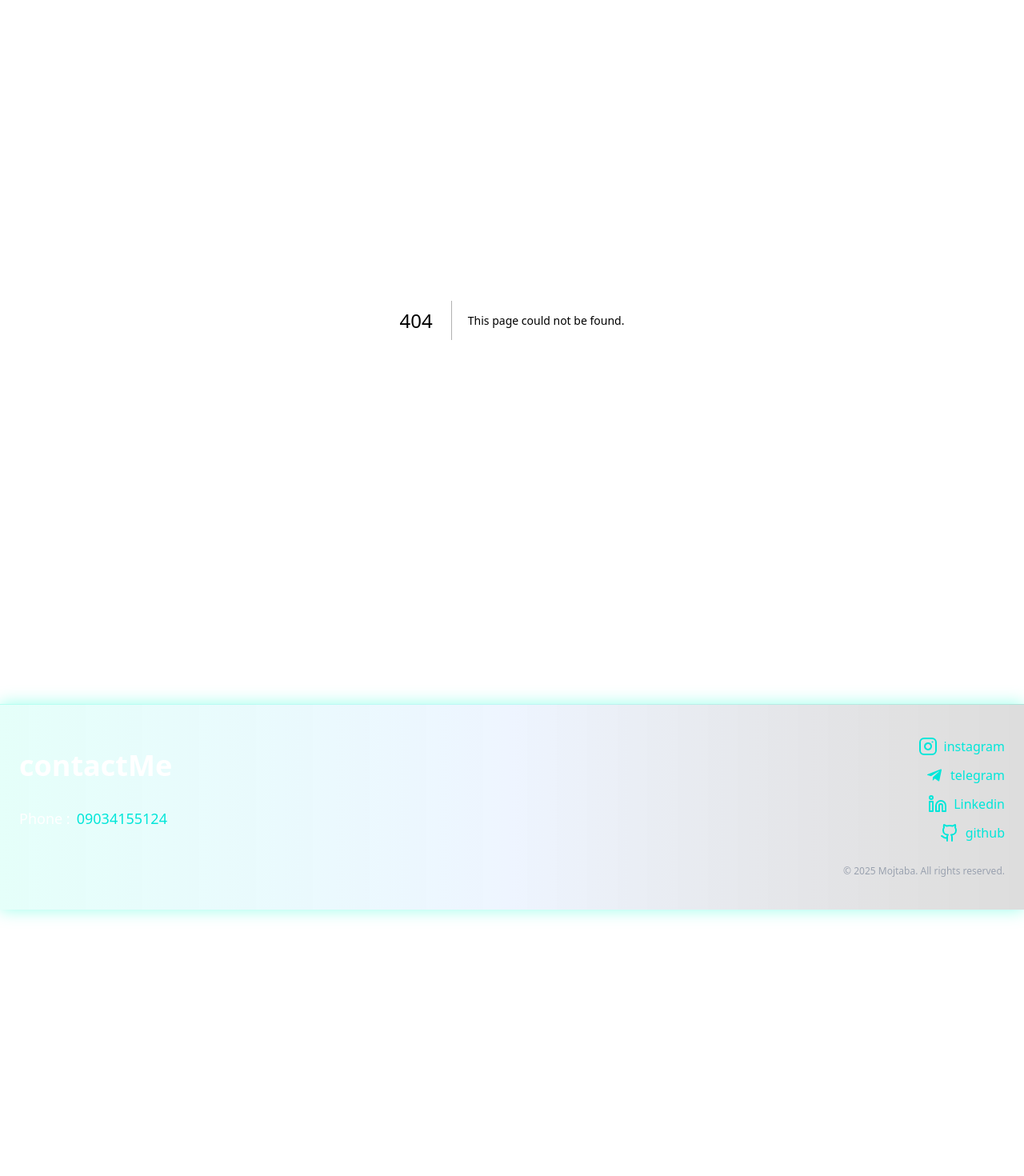
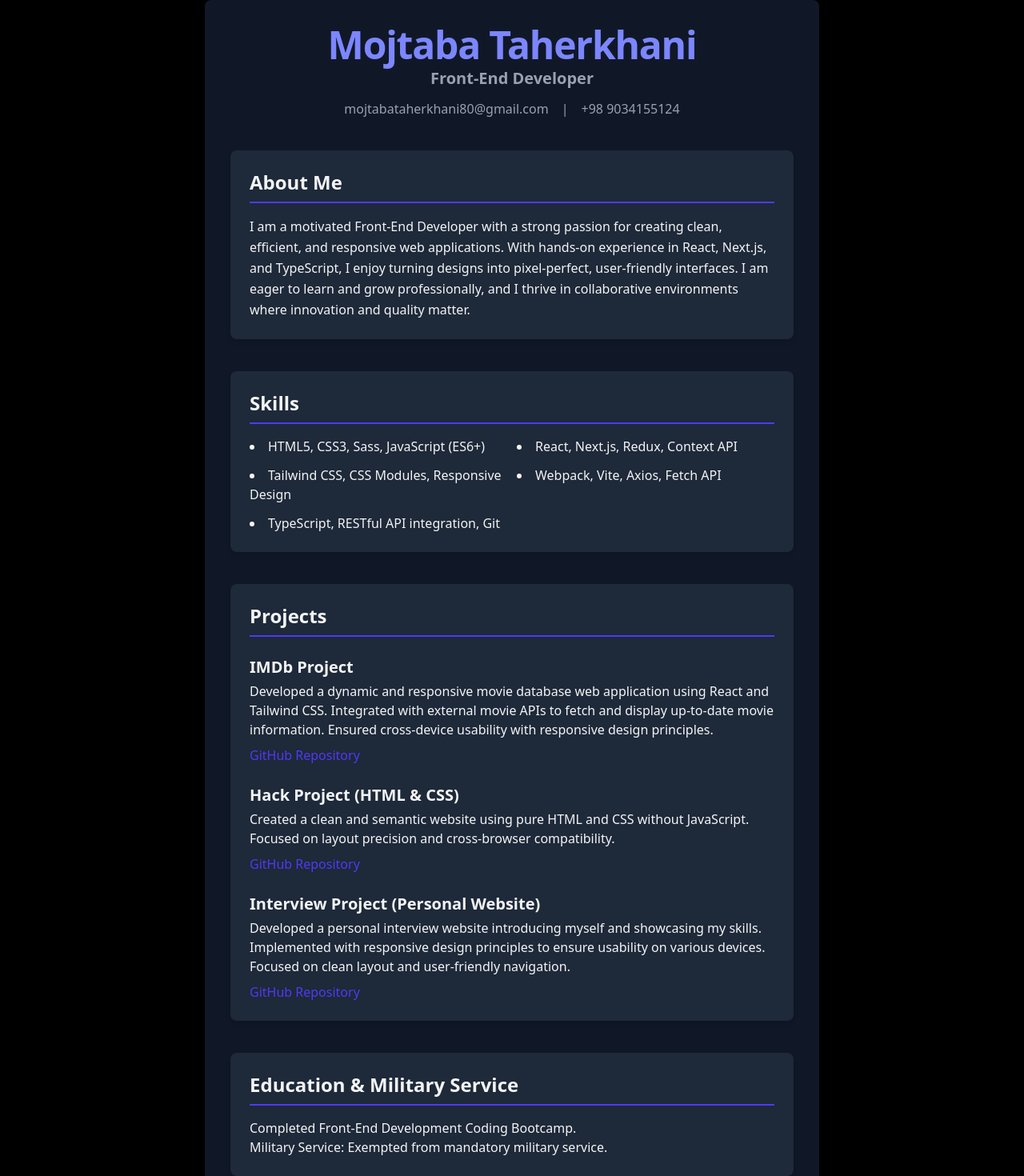
Before and after one commit to mojitaher/myinterview, a Next.js app: page /resume in a window 1280 px wide. Before the commit this address had no page. Shown: the top 1470 px of the page at 80% size. Before the commit the page ends 1137 px from the top, so only its background shows below. Built offline with nearby package versions, Linux system fonts and the light colour scheme.

Commit message:
bugs fixed

```diff
--- a/src/app/footer.tsx
+++ b/src/app/footer.tsx
@@ -6,12 +6,12 @@ export default function Footer() {
   return (
     <footer
       id="contact"
-      className="w-full dark:bg-gradient-to-r dark:from-[#00ffcc1a] dark:via-[#0066ff11] dark:to-[#00000022] dark:backdrop-blur-2xl dark:backdrop-saturate-150 dark:border-t dark:border-[#00ffcc33] dark:text-white  dark:shadow-[0_0_20px_#00ffcc66]  bg-gradient-to-r from-[#e0f7fa] via-[#f5ffff] to-[#ffffff] border-t border-[#00e6d955] text-[#007c91] py-10 mt-20 shadow-[0_0_20px_#00e6d955]"
+      className="w-full dark:bg-gradient-to-r dark:from-[#00ffcc1a] dark:via-[#0066ff11] dark:to-[#00000022] dark:backdrop-blur-2xl dark:backdrop-saturate-150 dark:border-t dark:border-[#00ffcc33] dark:text-white dark:shadow-[0_0_20px_#00ffcc66] bg-gradient-to-r from-[#e0f7fa] via-[#f5ffff] to-[#ffffff] border-t border-[#00e6d955] text-[#007c91] py-10 mt-20 shadow-[0_0_20px_#00e6d955]"
     >
-      <div className="mx-auto flex flex-col md:flex-row items-start justify-between px-6 gap-10">
-        <div className="text-center md:text-left flex flex-col gap-4">
-          <h2 className="text-4xl font-bold my-4">{t("contactMe")}</h2>
-          <span className="inline-flex items-center gap-2 text-lg">
+      <div className="max-w-6xl mx-auto flex flex-col-reverse sm:flex-col md:flex-row items-center md:items-start justify-between px-4 sm:px-6 gap-10 text-center md:text-left">
+        <div className="flex flex-col gap-4 items-center md:items-start">
+          <h2 className="text-3xl sm:text-4xl font-bold">{t("contactMe")}</h2>
+          <span className="inline-flex items-center gap-2 text-base sm:text-lg">
             <p>{t("Phone")} :</p>
             <a
               href="tel:+989034155124"
@@ -22,17 +22,17 @@ export default function Footer() {
           </span>
         </div>
 
-        <div className="flex flex-col items-center md:items-end gap-3 dark:text-white/70">
+        <div className="flex flex-col items-center md:items-end gap-3 text-white/70">
           {socials.map((app, index) => (
             <div
-              className="flex items-center gap-2 dark:hover:text-[#00ffcc] dark:hover:drop-shadow-[0_0_6px_#00ffcc]  text-[#00e6d9] hover:drop-shadow-[0_0_6px_#00ffcc] hover:text-[#034642]  "
+              className="flex items-center gap-2 dark:hover:text-[#00ffcc] dark:hover:drop-shadow-[0_0_6px_#00ffcc] text-[#00e6d9] hover:drop-shadow-[0_0_6px_#00ffcc] hover:text-[#034642] dark:text-white/20"
               key={index}
             >
               {app.svg}
               <Link href={app.link}>{app.name}</Link>
             </div>
           ))}
-          <p className="text-xs text-gray-400 mt-4">
+          <p className="text-xs text-gray-400 mt-4 text-center md:text-right">
             © 2025 Mojtaba. All rights reserved.
           </p>
         </div>
--- a/src/app/header.tsx
+++ b/src/app/header.tsx
@@ -129,7 +129,13 @@ export default function Header() {
       </div>
 
       <div className="absolute top-6 left-6 w-12 h-12 z-50">
-        <Image src="/img/logo.png" alt="logo" fill className="rounded-full" />
+        <Image
+          src="/img/logo.png"
+          alt="logo"
+          fill
+          className="rounded-full"
+          sizes="(max-width: 768px) 100vw, (max-width: 1200px) 50vw, 33vw"
+        />
       </div>
 
       {/* Hero Content */}
--- a/src/app/project/project.tsx
+++ b/src/app/project/project.tsx
@@ -30,32 +30,18 @@ export default function Projects() {
     <>
       <div
         id="projects"
-        className="mt-10 py-10 px-2 dark:bg-gradient-to-b dark:from-[#001f1f] dark:via-[#000000] dark:to-[#001f1f] backdrop-blur-md dark:bg-white/5 dark:border dark:border-white/10 rounded-xl border border-[#3e3c3c] bg-gradient-to-r from-[#e0f7fa] via-[#f5fdff] to-[#ffffff]"
+        className="mt-10 py-10 px-4 sm:px-6 md:px-8 dark:bg-gradient-to-b dark:from-[#001f1f] dark:via-[#000000] dark:to-[#001f1f] backdrop-blur-md dark:bg-white/5 dark:border dark:border-white/10 rounded-xl border border-[#3e3c3c] bg-gradient-to-r from-[#e0f7fa] via-[#f5fdff] to-[#ffffff]"
       >
-        <div className="flex justify-between">
-          <h1 className="text-4xl font-bold dark:text-[#00ffcc] drop-shadow-[0_0_10px_#00ffcc] p-4">
+        <div className="flex flex-col md:flex-row justify-between items-center">
+          <h1 className="text-3xl sm:text-4xl font-bold dark:text-[#00ffcc] drop-shadow-[0_0_10px_#00ffcc] p-4">
             {`${t("project")}(imdb)`}
           </h1>
-          <button
-            className="
-          bg-gradient-to-r from-green-400 via-emerald-500 to-teal-300
-          rounded-2xl
-      transition-transform
-      duration-500
-      ease-in-out
-      hover:-translate-y-2
-      hover:translate-x-2
-      hover:scale-105
-      drop-shadow-lg
-      hover:drop-shadow-green-300
-
-    "
-          >
+          <button className="bg-gradient-to-r from-green-400 via-emerald-500 to-teal-300 rounded-2xl transition-transform duration-500 ease-in-out hover:-translate-y-2 hover:translate-x-2 hover:scale-105 drop-shadow-lg hover:drop-shadow-green-300">
             <a
               href="https://github.com/mojitaher/IMDB"
               target="_blank"
               rel="noopener noreferrer"
-              className="text-white text-4xl p-4 flex items-center gap-2"
+              className="text-white text-2xl sm:text-4xl p-4 flex items-center gap-2"
             >
               <GithubIcon size={30} />
               github
@@ -68,31 +54,18 @@ export default function Projects() {
         <ProjectCard image={img3} text={text3} reverse={false} />
         <ProjectCard image={img4} text={text4} reverse={true} />
       </div>
-      <div className="mt-10 py-10 px-2 dark:bg-gradient-to-b dark:from-[#001f1f] dark:via-[#000000] dark:to-[#001f1f] backdrop-blur-md dark:bg-white/5 dark:border dark:border-white/10 rounded-xl border border-[#3e3c3c] bg-gradient-to-r from-[#e0f7fa] via-[#f5fdff] to-[#ffffff]">
-        <div className="flex justify-between">
-          <h1 className="text-4xl font-bold dark:text-[#00ffcc] drop-shadow-[0_0_10px_#00ffcc] p-4">
+
+      <div className="mt-10 py-10 px-4 sm:px-6 md:px-8 dark:bg-gradient-to-b dark:from-[#001f1f] dark:via-[#000000] dark:to-[#001f1f] backdrop-blur-md dark:bg-white/5 dark:border dark:border-white/10 rounded-xl border border-[#3e3c3c] bg-gradient-to-r from-[#e0f7fa] via-[#f5fdff] to-[#ffffff]">
+        <div className="flex flex-col md:flex-row justify-between items-center">
+          <h1 className="text-3xl sm:text-4xl font-bold dark:text-[#00ffcc] drop-shadow-[0_0_10px_#00ffcc] p-4">
             {`${t("project")}(hack)`}
           </h1>
-          <button
-            className="
-          bg-gradient-to-r from-green-400 via-emerald-500 to-teal-300
-          rounded-2xl
-      transition-transform
-      duration-500
-      ease-in-out
-      hover:-translate-y-2
-      hover:translate-x-2
-      hover:scale-105
-      drop-shadow-lg
-      hover:drop-shadow-green-300
-
-    "
-          >
+          <button className="bg-gradient-to-r from-green-400 via-emerald-500 to-teal-300 rounded-2xl transition-transform duration-500 ease-in-out hover:-translate-y-2 hover:translate-x-2 hover:scale-105 drop-shadow-lg hover:drop-shadow-green-300">
             <a
               href="https://github.com/mojitaher/hacker"
               target="_blank"
               rel="noopener noreferrer"
-              className="text-white text-4xl p-4 flex items-center gap-2"
+              className="text-white text-2xl sm:text-4xl p-4 flex items-center gap-2"
             >
               <GithubIcon size={30} />
               github
@@ -105,25 +78,30 @@ export default function Projects() {
         <ProjectCard image={hack3} text={hackText3} reverse={false} />
         <ProjectCard image={hack4} text={hackText4} reverse={true} />
       </div>
-      <div className="mt-10 py-10">
-        <h2 className="text-4xl font-bold dark:text-[#00ffcc] drop-shadow-[0_0_10px_#00ffcc] p-4">
+
+      <div className="mt-10 py-10 px-4 sm:px-6 md:px-8">
+        <h2 className="text-3xl sm:text-4xl font-bold dark:text-[#00ffcc] drop-shadow-[0_0_10px_#00ffcc] p-4">
           {`${t("upcomming")}(todolist ,marketing)`}
         </h2>
-        <div className="flex justify-center items-center mt-10 gap-[10%] ">
+        <div className=" flex flex-col md:flex-row justify-center items-center mt-10 gap-8 md:gap-[10%]">
+          <div className="relative w-[400px] h-[300px]">
             <Image
               src={demo}
               alt="demo"
-            width={400}
-            height={300}
-            className=" rounded-3xl shadow-orange-300 dark:shadow-[#00ffcc] shadow-xl"
+              fill
+              sizes="(max-width: 768px) 100vw, 400px"
+              className="object-cover rounded-3xl shadow-orange-300 dark:shadow-[#00ffcc] shadow-xl"
             />
+          </div>
+          <div className="relative w-[400px] h-[300px]">
             <Image
               src={demo2}
               alt="demo"
-            width={400}
-            height={300}
-            className=" rounded-3xl shadow-orange-300 dark:shadow-[#00ffcc]  shadow-xl"
+              fill
+              sizes="(max-width: 768px) 100vw, 400px"
+              className="object-cover rounded-3xl shadow-orange-300 dark:shadow-[#00ffcc] shadow-xl"
             />
+          </div>
         </div>
       </div>
     </>
--- a/src/app/project/projectCards.tsx
+++ b/src/app/project/projectCards.tsx
@@ -36,6 +36,7 @@ export default function ProjectCard({ image, text, reverse }: props) {
           alt="logo"
           placeholder="blur"
           fill
+          sizes="(max-width: 768px) 100vw, (max-width: 1200px) 50vw, 33vw"
           className={`object-cover rounded-lg transition-all duration-[1000ms] ${
             loaded ? "blur-0 " : "blur-md "
           }`}
--- /dev/null
+++ b/src/app/resume/page.tsx
@@ -0,0 +1,132 @@
+export default function Resume() {
+  return (
+    <div className="max-w-3xl mx-auto p-8 bg-gray-50 dark:bg-gray-900 rounded-lg shadow-lg font-sans text-gray-800 dark:text-gray-100">
+      {/* Header */}
+      <header className="mb-10 text-center">
+        <h1 className="text-5xl font-extrabold tracking-tight mb-1 text-indigo-700 dark:text-indigo-400">
+          Mojtaba Taherkhani
+        </h1>
+        <p className="text-xl font-semibold text-gray-600 dark:text-gray-400">
+          Front-End Developer
+        </p>
+        <div className="mt-3 text-gray-600 dark:text-gray-400 space-x-4">
+          <a
+            href="mailto:mojtabataherkhani80@gmail.com"
+            className="hover:underline"
+          >
+            mojtabataherkhani80@gmail.com
+          </a>
+          <span>|</span>
+          <a href="tel:+989034155124" className="hover:underline">
+            +98 9034155124
+          </a>
+        </div>
+      </header>
+
+      {/* About Me */}
+      <section className="mb-10 p-6 bg-white dark:bg-gray-800 rounded-lg shadow-md">
+        <h2 className="text-2xl font-semibold border-b-2 border-indigo-600 pb-2 mb-4">
+          About Me
+        </h2>
+        <p className="leading-relaxed">
+          I am a motivated Front-End Developer with a strong passion for
+          creating clean, efficient, and responsive web applications. With
+          hands-on experience in React, Next.js, and TypeScript, I enjoy turning
+          designs into pixel-perfect, user-friendly interfaces. I am eager to
+          learn and grow professionally, and I thrive in collaborative
+          environments where innovation and quality matter.
+        </p>
+      </section>
+
+      {/* Skills */}
+      <section className="mb-10 p-6 bg-white dark:bg-gray-800 rounded-lg shadow-md">
+        <h2 className="text-2xl font-semibold border-b-2 border-indigo-600 pb-2 mb-4">
+          Skills
+        </h2>
+        <ul className="grid grid-cols-1 sm:grid-cols-2 gap-3 list-disc list-inside">
+          <li>HTML5, CSS3, Sass, JavaScript (ES6+)</li>
+          <li>React, Next.js, Redux, Context API</li>
+          <li>Tailwind CSS, CSS Modules, Responsive Design</li>
+          <li>Webpack, Vite, Axios, Fetch API</li>
+          <li>TypeScript, RESTful API integration, Git</li>
+        </ul>
+      </section>
+
+      {/* Projects */}
+      <section className="mb-10 p-6 bg-white dark:bg-gray-800 rounded-lg shadow-md">
+        <h2 className="text-2xl font-semibold border-b-2 border-indigo-600 pb-2 mb-6">
+          Projects
+        </h2>
+
+        <div className="mb-6">
+          <h3 className="text-xl font-semibold mb-1">IMDb Project</h3>
+          <p className="mb-2">
+            Developed a dynamic and responsive movie database web application
+            using React and Tailwind CSS. Integrated with external movie APIs to
+            fetch and display up-to-date movie information. Ensured cross-device
+            usability with responsive design principles.
+          </p>
+          <a
+            href="https://github.com/mojitaher/IMDB.git"
+            target="_blank"
+            rel="noopener noreferrer"
+            className="text-indigo-600 hover:underline"
+          >
+            GitHub Repository
+          </a>
+        </div>
+
+        <div className="mb-6">
+          <h3 className="text-xl font-semibold mb-1">
+            Hack Project (HTML & CSS)
+          </h3>
+          <p className="mb-2">
+            Created a clean and semantic website using pure HTML and CSS without
+            JavaScript. Focused on layout precision and cross-browser
+            compatibility.
+          </p>
+          <a
+            href="https://github.com/mojitaher/hacker.git"
+            target="_blank"
+            rel="noopener noreferrer"
+            className="text-indigo-600 hover:underline"
+          >
+            GitHub Repository
+          </a>
+        </div>
+
+        <div>
+          <h3 className="text-xl font-semibold mb-1">
+            Interview Project (Personal Website)
+          </h3>
+          <p className="mb-2">
+            Developed a personal interview website introducing myself and
+            showcasing my skills. Implemented with responsive design principles
+            to ensure usability on various devices. Focused on clean layout and
+            user-friendly navigation.
+          </p>
+          <a
+            href="https://github.com/mojitaher/myinterview.git"
+            target="_blank"
+            rel="noopener noreferrer"
+            className="text-indigo-600 hover:underline"
+          >
+            GitHub Repository
+          </a>
+        </div>
+      </section>
+
+      {/* Education & Military Service */}
+      <section className="mb-6 p-6 bg-white dark:bg-gray-800 rounded-lg shadow-md">
+        <h2 className="text-2xl font-semibold border-b-2 border-indigo-600 pb-2 mb-4">
+          Education & Military Service
+        </h2>
+        <p>
+          Completed Front-End Development Coding Bootcamp.
+          <br />
+          Military Service: Exempted from mandatory military service.
+        </p>
+      </section>
+    </div>
+  );
+}
```
Lines whose indentation alone changed are shown as unchanged.
